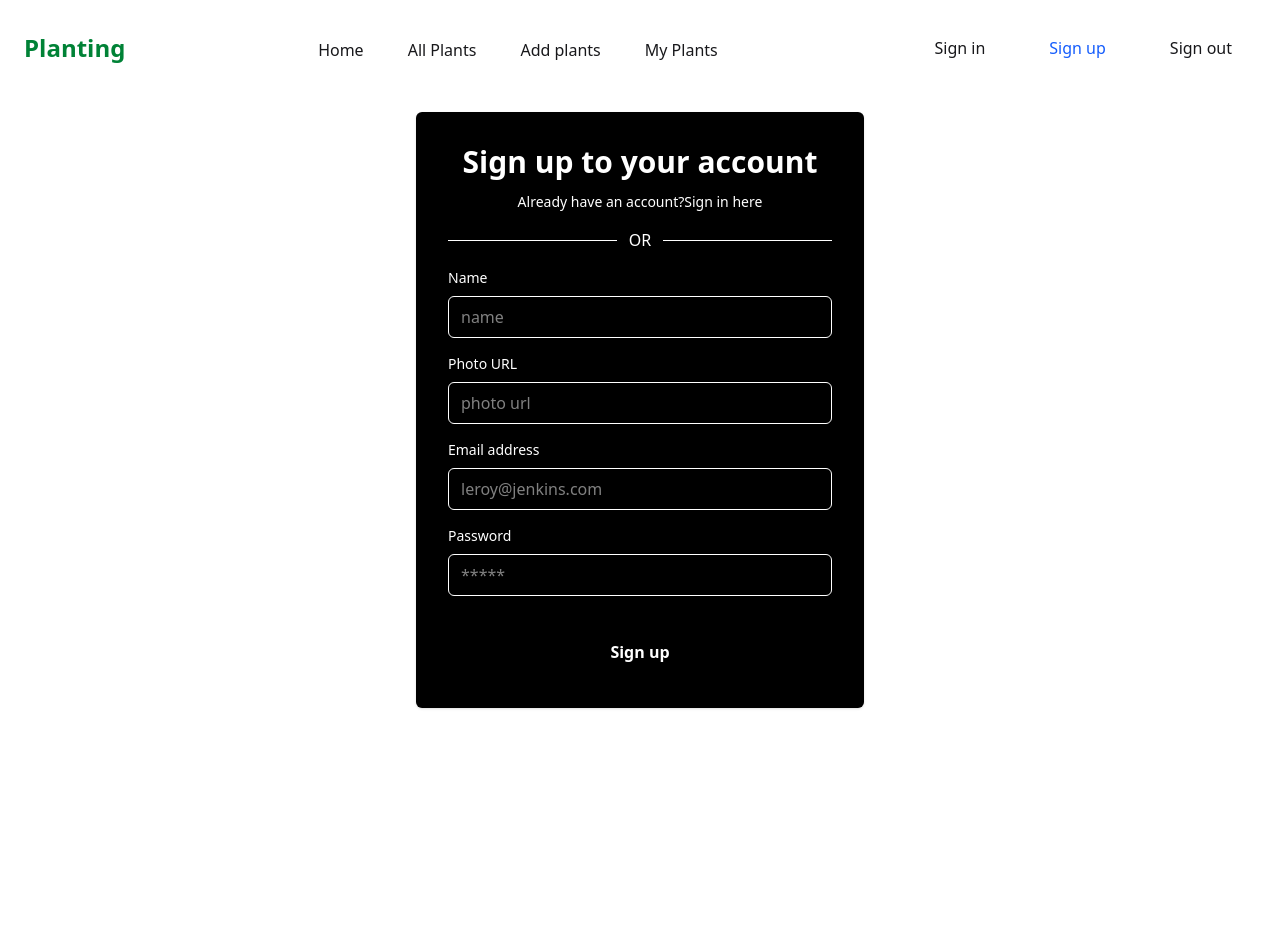
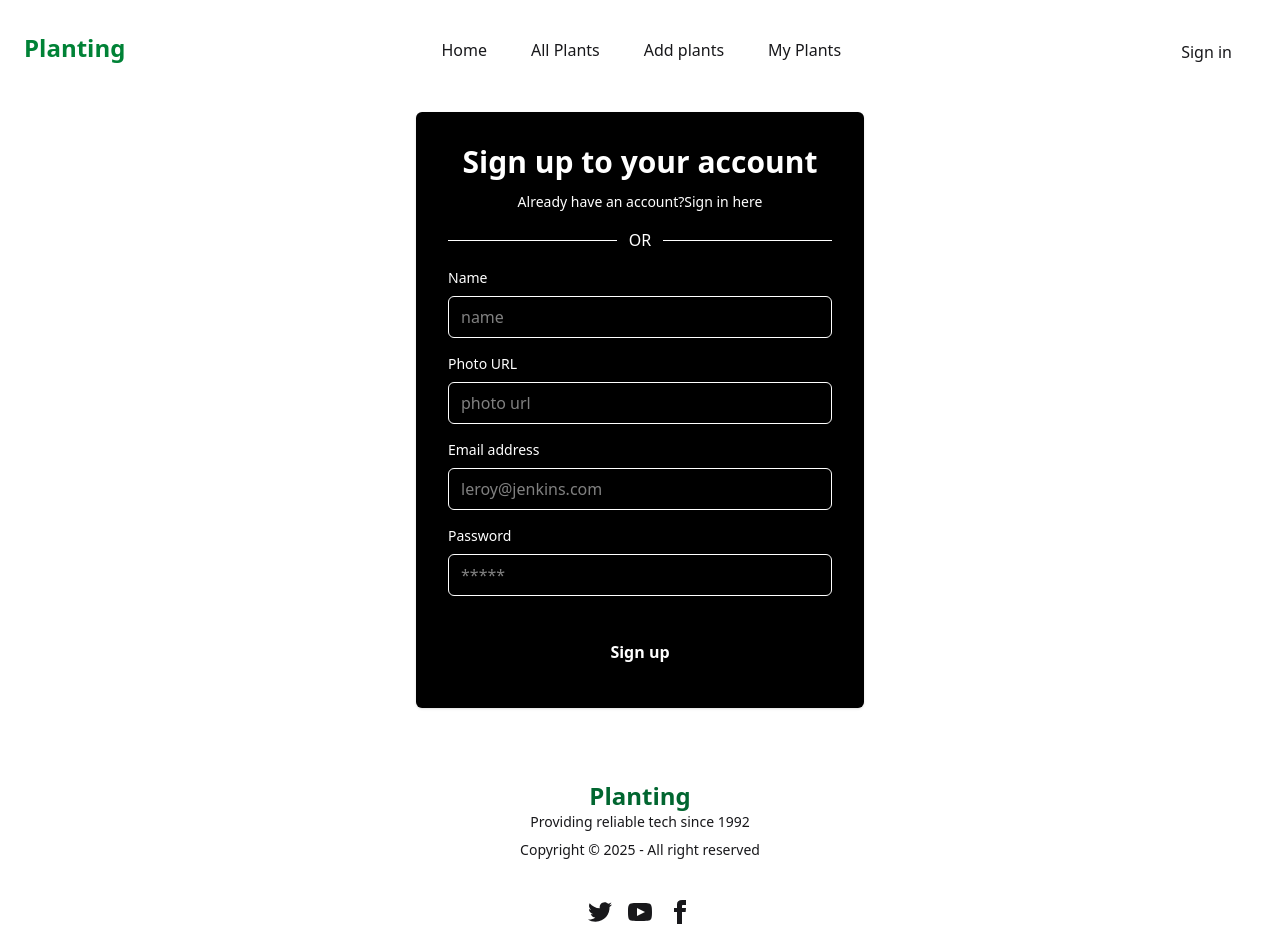
Before and after one commit to Abdul-Aziz-wasi/Tree-project, a React (Vite) app: page /signup in a window 1280 px wide. Shown: the top 952 px of the page. Before the commit the page ends 800 px from the top, so only its background shows below. Built offline with nearby package versions, Linux system fonts and the light colour scheme; no server answers.

Commit message:
added footer section

```diff
--- a/src/Root/Root.jsx
+++ b/src/Root/Root.jsx
@@ -1,8 +1,10 @@
 import React, { createContext, useEffect, useState } from 'react';
 import { Outlet  } from 'react-router';
 import Navbar from '../components/Navbar';
-import { createUserWithEmailAndPassword, onAuthStateChanged, signInWithEmailAndPassword, signOut } from 'firebase/auth';
+import { createUserWithEmailAndPassword, onAuthStateChanged, signInWithEmailAndPassword, signOut, updateProfile } from 'firebase/auth';
 import { auth } from '../firebase/firebase.config';
+import Swal from 'sweetalert2';
+import Footer from '../components/Footer';
 export const valueContext = createContext();
 
 const Root = () => {
@@ -22,8 +24,20 @@ const Root = () => {
 
     }
 
+    const updateUser =(updatedData)=>{
+        return updateProfile(auth.currentUser,updatedData)
+
+    }
+
     const handleSignOut =()=>{
         signOut(auth).then(() => {
+             Swal.fire({
+                position: "top-end",
+                icon: "success",
+                title: "Sign out successfull",
+                showConfirmButton: false,
+                timer: 1500
+                });
   // Sign-out successful.
 }).catch((error) => {
     console.log(error)
@@ -38,7 +52,8 @@ const Root = () => {
         setUser,
         user,
         loading,
-        handleSignOut
+        handleSignOut,
+        updateUser
     }
     useEffect(()=>{
        const unsubscribe= onAuthStateChanged(auth, (currentUser) => {
@@ -64,6 +79,7 @@ return ()=>{
            <valueContext.Provider value={contextValue}>
              <Navbar></Navbar>
             <Outlet></Outlet>
+            <Footer></Footer>
            </valueContext.Provider>
         </div>
     );
--- /dev/null
+++ b/src/components/ErrorElement.jsx
@@ -0,0 +1,23 @@
+import React from 'react';
+import { useNavigate } from 'react-router';
+import Navbar from './Navbar';
+
+const ErrorElement = () => {
+    const navigate=useNavigate()
+    return (
+
+       <div className='p-24'>
+
+         <div role="alert" className="alert alert-error mt-12 ">
+  <svg xmlns="http://www.w3.org/2000/svg" className="h-50 w-50 shrink-0 stroke-current" fill="none" viewBox="0 0 24 24">
+    <path strokeLinecap="round" strokeLinejoin="round" strokeWidth="2" d="M10 14l2-2m0 0l2-2m-2 2l-2-2m2 2l2 2m7-2a9 9 0 11-18 0 9 9 0 0118 0z" />
+  </svg>
+  <span>Error! </span>
+
+  <button onClick={()=>navigate('/')} className='btn btn-primary'>Go home</button>
+</div>
+       </div>
+    );
+};
+
+export default ErrorElement;
--- a/src/components/Footer.jsx
+++ b/src/components/Footer.jsx
@@ -2,9 +2,54 @@ import React from 'react';
 
 const Footer = () => {
     return (
-        <div>
+    <footer className="footer footer-horizontal footer-center  p-10 mt-8">
+  <aside>
 
-        </div>
+    <p >
+      <span className="font-bold text-2xl text-green-800">Planting</span>
+      <br />
+      Providing reliable tech since 1992
+    </p>
+    <p>Copyright © {new Date().getFullYear()} - All right reserved</p>
+  </aside>
+  <nav>
+    <div className="grid grid-flow-col gap-4">
+      <a href='https://github.com/Abdul-Aziz-wasi'>
+        <svg
+          xmlns="http://www.w3.org/2000/svg"
+          width="24"
+          height="24"
+          viewBox="0 0 24 24"
+          className="fill-current">
+          <path
+            d="M24 4.557c-.883.392-1.832.656-2.828.775 1.017-.609 1.798-1.574 2.165-2.724-.951.564-2.005.974-3.127 1.195-.897-.957-2.178-1.555-3.594-1.555-3.179 0-5.515 2.966-4.797 6.045-4.091-.205-7.719-2.165-10.148-5.144-1.29 2.213-.669 5.108 1.523 6.574-.806-.026-1.566-.247-2.229-.616-.054 2.281 1.581 4.415 3.949 4.89-.693.188-1.452.232-2.224.084.626 1.956 2.444 3.379 4.6 3.419-2.07 1.623-4.678 2.348-7.29 2.04 2.179 1.397 4.768 2.212 7.548 2.212 9.142 0 14.307-7.721 13.995-14.646.962-.695 1.797-1.562 2.457-2.549z"></path>
+        </svg>
+      </a>
+      <a href='https://www.youtube.com/@AbdulAziz-n7c2z'>
+        <svg
+          xmlns="http://www.w3.org/2000/svg"
+          width="24"
+          height="24"
+          viewBox="0 0 24 24"
+          className="fill-current">
+          <path
+            d="M19.615 3.184c-3.604-.246-11.631-.245-15.23 0-3.897.266-4.356 2.62-4.385 8.816.029 6.185.484 8.549 4.385 8.816 3.6.245 11.626.246 15.23 0 3.897-.266 4.356-2.62 4.385-8.816-.029-6.185-.484-8.549-4.385-8.816zm-10.615 12.816v-8l8 3.993-8 4.007z"></path>
+        </svg>
+      </a>
+      <a href='https://www.facebook.com/ma.aziz.79025'>
+        <svg
+          xmlns="http://www.w3.org/2000/svg"
+          width="24"
+          height="24"
+          viewBox="0 0 24 24"
+          className="fill-current">
+          <path
+            d="M9 8h-3v4h3v12h5v-12h3.642l.358-4h-4v-1.667c0-.955.192-1.333 1.115-1.333h2.885v-5h-3.808c-3.596 0-5.192 1.583-5.192 4.615v3.385z"></path>
+        </svg>
+      </a>
+    </div>
+  </nav>
+</footer>
     );
 };
 
--- a/src/components/Navbar.jsx
+++ b/src/components/Navbar.jsx
@@ -6,7 +6,9 @@ const Navbar = () => {
     const navigate =useNavigate()
     const {pathname} =useLocation()
 
-    const {handleSignOut}=useContext(valueContext)
+    const {handleSignOut,user}=useContext(valueContext)
+	console.log(user)
+
 
     return (
       <header className="p-4 dark:bg-gray-100 dark:text-gray-800">
@@ -30,10 +32,16 @@ const Navbar = () => {
 				<NavLink to='/myplants' className="flex items-center px-4 -mb-1 ">My Plants</NavLink>
 			</li>
 		</ul>
-		<div className="items-center flex-shrink-0 hidden lg:flex">
-			<button onClick={()=>navigate('/login')} className={`self-center px-8 py-3 rounded ${pathname =='/login'?"text-blue-600":""}`}>Sign in</button>
-			<button onClick={()=>navigate('/signup')}className={`self-center px-8 py-3 rounded ${pathname =="/signup"?"text-blue-600":""}`}>Sign up</button>
-			<button onClick={handleSignOut} className={`self-center px-8 py-3 rounded ${pathname =="/"?"text-blue-600":""}`}>Sign out</button>
+		<div className="items-center flex-shrink-0 pt-2 lg:flex">
+			<div className='text-red-500 hidden lg:flex'>{user && user.email}</div>
+
+
+			{
+				user ? <button onClick={handleSignOut} className={`self-center px-8 py-3 rounded ${pathname =="/"?"text-blue-600":""}`}>Sign out</button>: <button onClick={()=>navigate('/login')} className={`self-center px-8 py-3 rounded ${pathname =='/login'?"text-blue-600":""}`}>Sign in</button>
+			}
+
+			{/* <button onClick={()=>navigate('/signup')}className={`self-center px-8 py-3 rounded ${pathname =="/signup"?"text-blue-600":""}`}>Sign up</button> */}
+
 		</div>
 		<button className="p-4 lg:hidden">
 			<svg xmlns="http://www.w3.org/2000/svg" fill="none" viewBox="0 0 24 24" stroke="currentColor" className="w-6 h-6 dark:text-gray-800">
--- a/src/pages/AddPlant.jsx
+++ b/src/pages/AddPlant.jsx
@@ -107,7 +107,7 @@ const AddPlant = () => {
     </fieldset>
 
             </div>
-            <input type="submit" value="Add tree" className='btn w-full bg-green-800 text-white'/>
+            <input type="submit" value="Add Plant" className='btn w-full bg-green-800 text-white'/>
            </form>
         </div>
     );
--- a/src/pages/Login.jsx
+++ b/src/pages/Login.jsx
@@ -10,7 +10,7 @@ const Login = () => {
 	const navigate =useNavigate()
 
 	 const location=useLocation()
-    const from =location.state.from
+    const from =location?.state?.from
 	console.log(location)
 
 
@@ -24,7 +24,7 @@ const Login = () => {
         console.log(email,password)
         handleLogin(email,password)
          .then((userCredential) => {
-			 navigate(from)
+			 navigate(from?from:"/")
 
     const currentUser = userCredential.user;
 	console.log(currentUser)
@@ -81,7 +81,7 @@ const Login = () => {
 				<input type="password" name="password" id="password" placeholder="*****" className="w-full px-3 py-2 border rounded-md " />
 			</div>
 		</div>
-		<button onClick={()=>navigate('/')} type="submit" className="w-full px-8 py-3 font-semibold rounded-md ">Sign in</button>
+		<button  type="submit" className="w-full px-8 py-3 font-semibold rounded-md ">Sign in</button>
 	</form>
 </div>
     );
--- a/src/pages/SignUp.jsx
+++ b/src/pages/SignUp.jsx
@@ -1,12 +1,16 @@
 import React, { useContext } from 'react';
-import { NavLink } from 'react-router';
+import { NavLink, useLocation, useNavigate } from 'react-router';
 
 
 import Swal from 'sweetalert2';
 import { valueContext } from '../Root/Root';
 
 const SignUp = () => {
-    const {handleSignUp}=useContext(valueContext)
+    const {handleSignUp,updateUser,setUser}=useContext(valueContext)
+    const navigate =useNavigate()
+
+	 const location=useLocation()
+    const from =location?.state?.from
 
 
     const handleSubmit=(e)=>{
@@ -48,8 +52,15 @@ const SignUp = () => {
 
         handleSignUp(email,password)
         .then((userCredential) => {
+    updateUser({displayName:name, photoUrl:photo}).then(()=>{
+      setUser({...user, displayName:name, photoUrl:photo})
+    }).catch((error)=>{
+      console.log(error)
+      setUser(user)
 
+    })
     const user = userCredential.user;
+    navigate(from?from:"/")
     console.log(user);
 
         Swal.fire({
--- a/src/routes/Router.jsx
+++ b/src/routes/Router.jsx
@@ -11,11 +11,17 @@ import Login from "../pages/Login";
 import SignUp from "../pages/SignUp";
 import Details from "../components/Details";
 import PrivateRoute from "../components/PrivateRoute";
+import ErrorElement from "../components/ErrorElement";
 
 export const router = createBrowserRouter([
   {
     path: "/",
     Component:Root,
+     hydrateFallbackElement: <div className='items-center w-full mx-auto pt-4'><span className="loading loading-bars loading-xs"></span>
+     <span className="loading loading-bars loading-sm"></span>
+     <span className="loading loading-bars loading-md"></span>
+     </div>,
+     errorElement:<ErrorElement></ErrorElement>,
     children:[
         {
             path:'/',
```
